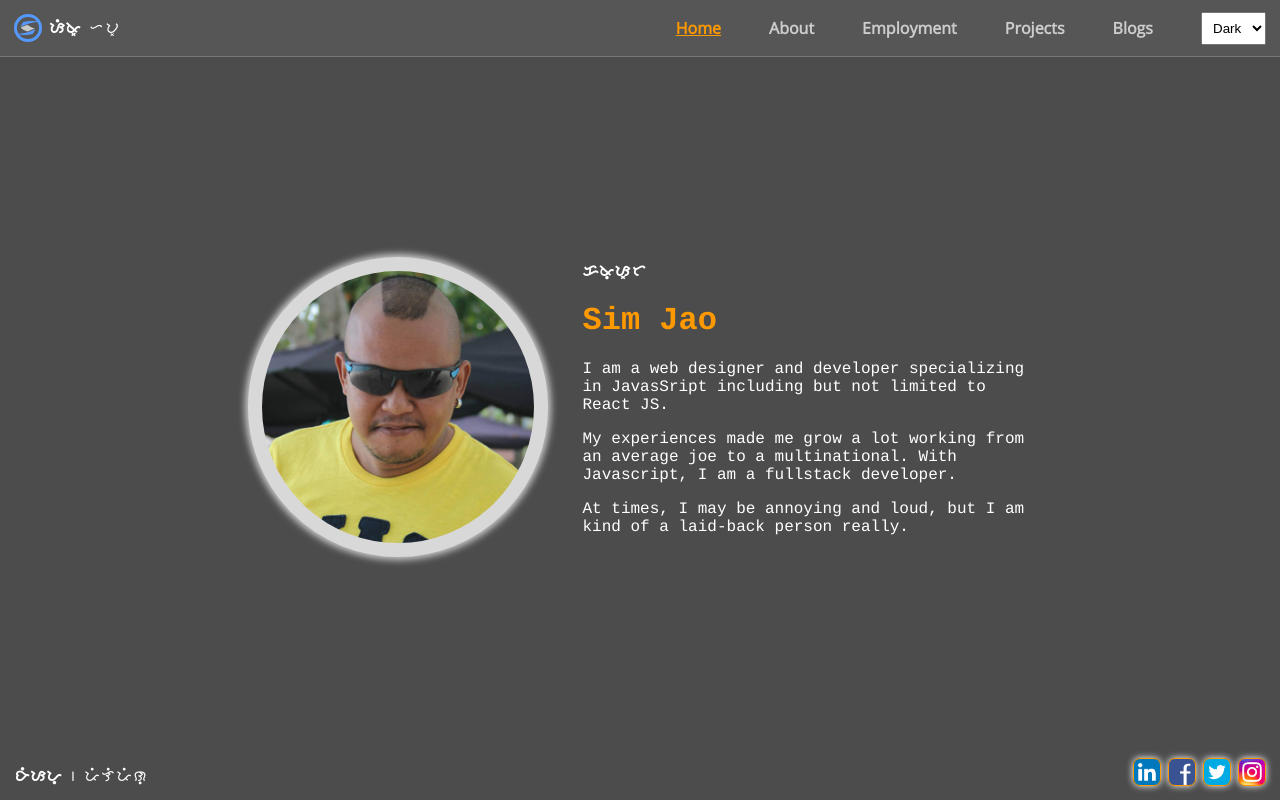
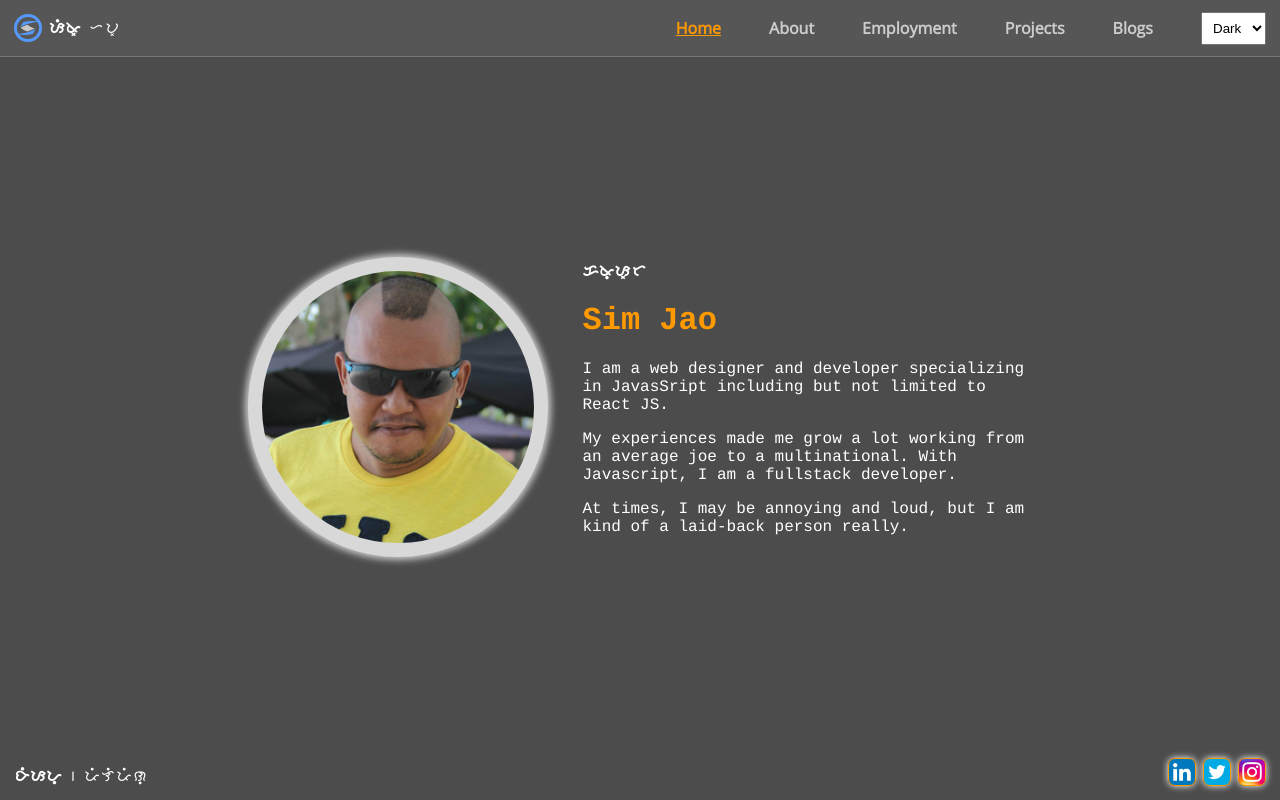
Before and after one commit to jaosimt/portfolio, a React (Create React App) app: page / in a window 1280 px wide. Built offline with nearby package versions, Linux system fonts and the light colour scheme.

Commit message:
* removed fb

```diff
--- a/src/components/SocialMediaLinks/SocialMediaLinks.jsx
+++ b/src/components/SocialMediaLinks/SocialMediaLinks.jsx
@@ -36,10 +36,10 @@ SocialMediaLinks.defaultProps = {
 			name: 'linkedin',
 			url: 'https://www.linkedin.com/in/sim-jao-65324677'
 		},
-		{
-			name: 'facebook',
-			url: 'https://www.facebook.com/jaosimt/'
-		},
+		// {
+		// 	name: 'facebook',
+		// 	url: 'https://www.facebook.com/jaosimt/'
+		// },
 		{
 			name: 'twitter',
 			url: 'https://twitter.com/jaosimt/'
```
